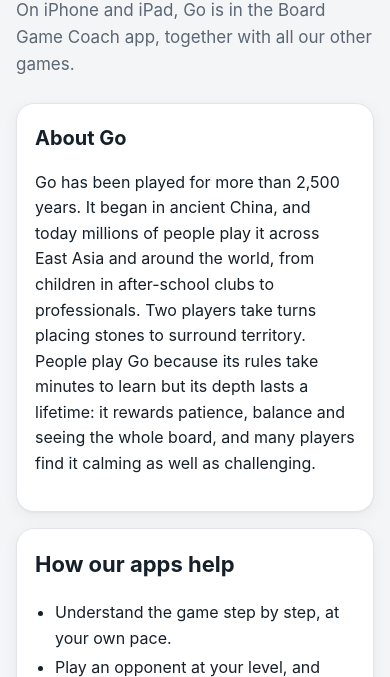
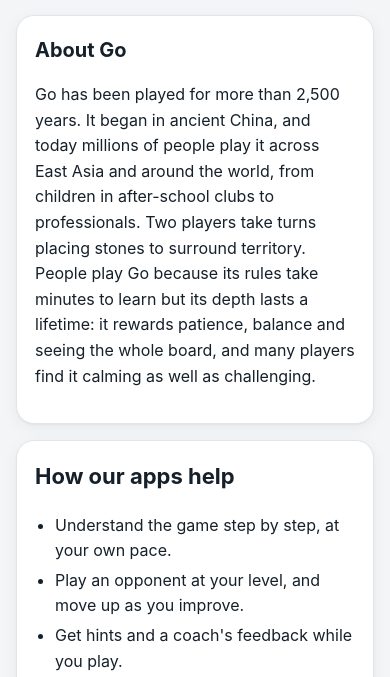
Before and after one commit to utoappia/Board-Game-Coach_ProductPage, a plain HTML site: page go/index.html in a window 390 px wide. Shown: the part 423-1100 px from the top of the page. Drawn offline with Linux system fonts and the light colour scheme.

Commit message:
Game pages: no 'On iPhone and iPad…' note under the store buttons
Co-Authored-By: Claude Opus 5.5 <noreply@anthropic.com>

```diff
--- a/assets/app.js
+++ b/assets/app.js
@@ -166,7 +166,6 @@
         '</div>';
       if (!appStore) stores += '<p class="soon-note">' + esc(ui('appStoreSoon')) + '</p>';
       else if (!g.playStore) stores += '<p class="soon-note">' + esc(ui('playSoon')) + '</p>';
-      if (appStore === S.hubAppStore) stores += '<p class="hub-note">' + esc(ui('hubNote').replace('{name}', tr(g.name))) + '</p>';
     } else {
       stores = '<p class="soon-note">' + esc(ui(g.status === 'planned' ? 'plannedLong' : 'comingSoonLong')) + '</p>';
     }
--- a/assets/content.js
+++ b/assets/content.js
@@ -11,13 +11,6 @@ window.SITE = {
   "ko": "한국어"
  },
  "ui": {
-  "hubNote": {
-   "en": "On iPhone and iPad, {name} is in the Board Game Coach app, together with all our other games.",
-   "zh-Hans": "在 iPhone 和 iPad 上，{name}收录在「棋盘教练」App 中，和我们的其他游戏在一起。",
-   "zh-Hant": "在 iPhone 和 iPad 上，{name}收錄在「棋盤教練」App 中，和我們的其他遊戲在一起。",
-   "ja": "iPhone と iPad では、{name}は「ボードゲームコーチ」アプリに、ほかのすべてのゲームと一緒に入っています。",
-   "ko": "iPhone과 iPad에서는 {name}이(가) 다른 모든 게임과 함께 '보드게임 코치' 앱에 들어 있습니다."
-  },
   "playSoon": {
    "en": "Coming soon to Google Play.",
    "zh-Hans": "即将登陆 Google Play。",
--- a/assets/style.css
+++ b/assets/style.css
@@ -116,7 +116,6 @@ img { max-width: 100%; }
 }
 .store-btn svg { width: 20px; height: 20px; fill: currentColor; }
 .soon-note { margin-top: 16px; color: var(--soon); font-weight: 600; }
-.hub-note { margin-top: 12px; color: var(--dim); font-size: 15px; }
 
 
 /* Footer */
```
